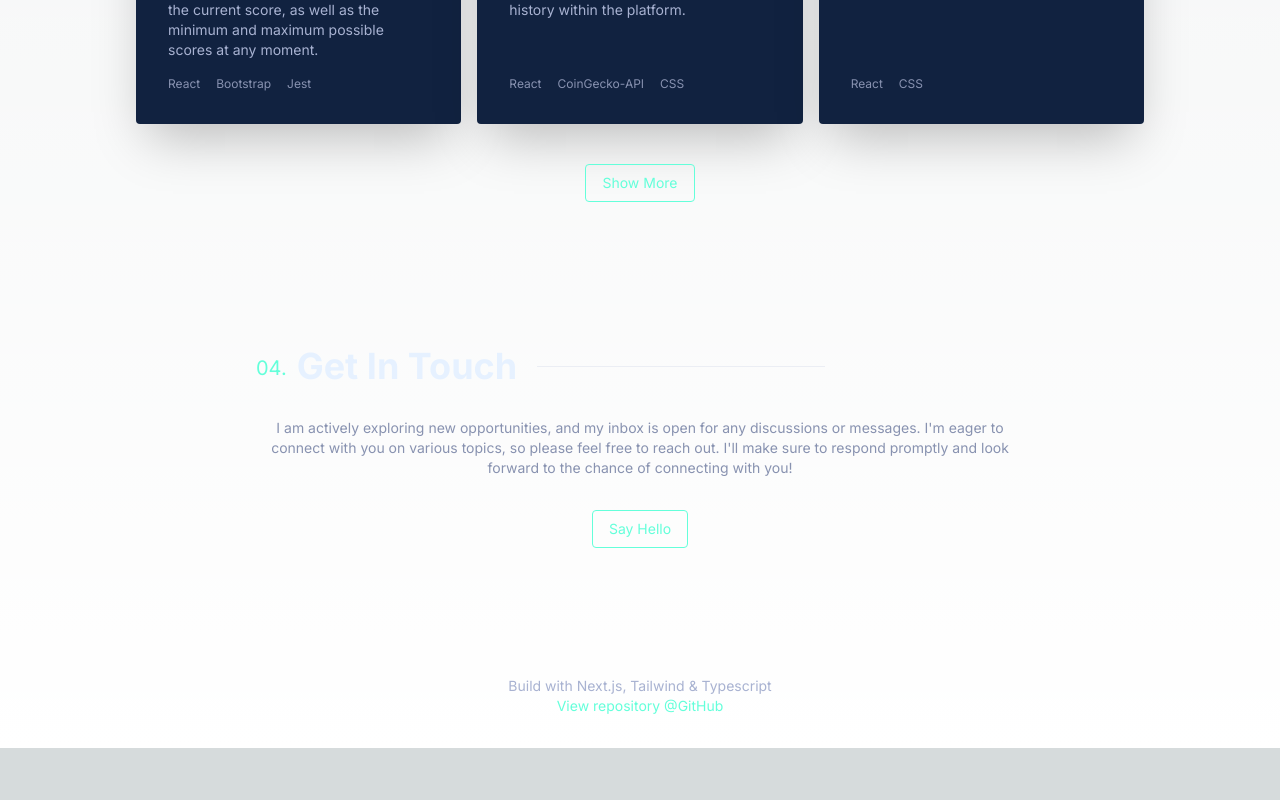
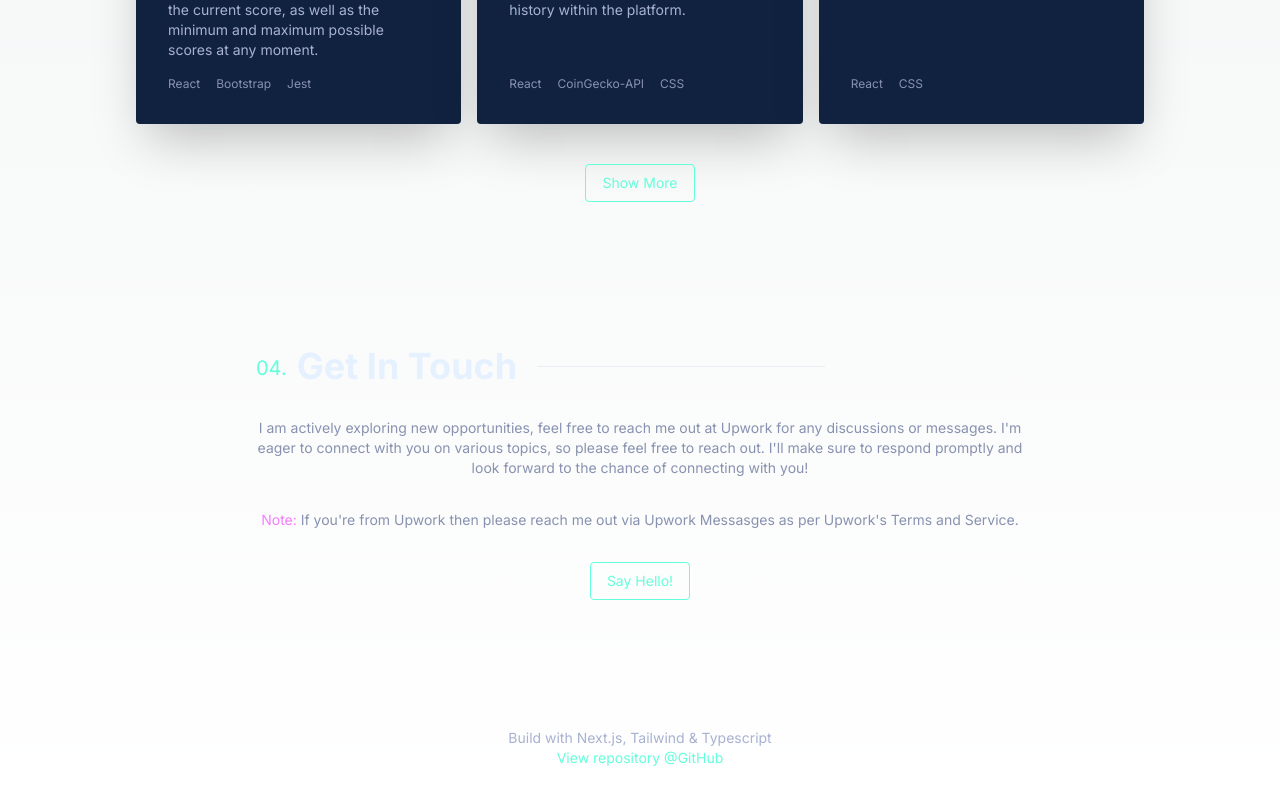
Before and after one commit to akash02ab/portfolio, a Next.js app: page / in a window 1280 px wide. Shown: the part 3301-4101 px from the top of the page. Before the commit the page ends 4049 px from the top, so only its background shows below. Built offline with nearby package versions, Linux system fonts and the light colour scheme.

Commit message:
update: add upwork link to say hello button

```diff
--- a/src/components/sections/contact.tsx
+++ b/src/components/sections/contact.tsx
@@ -3,18 +3,20 @@ import { availStyle, contactWrapper } from "../styles/contact.style";
 import Title from "../title";
 
 export default function Contact() {
-  const email = "akash02.ab@gmail.com";
-
   return (
     <section id="contact" className="max-w-5xl">
       <Title index="04">Get In Touch</Title>
       <div className={contactWrapper}>
         <p className={availStyle}>
-          I am actively exploring new opportunities, and my inbox is open for any discussions or messages. I&apos;m eager to connect with you on various topics, so please feel free to reach out. I&apos;ll make sure to respond promptly and look forward to the chance of connecting with you!
+          I am actively exploring new opportunities, feel free to reach me out at Upwork for any discussions or messages. I&apos;m eager to connect with you on various topics, so please feel free to reach out. I&apos;ll make sure to respond promptly and look forward to the chance of connecting with you!
         </p>
+        <p className={availStyle}><span className="text-pink">Note:</span> If you&apos;re from Upwork then please reach me out via Upwork Messasges as per Upwork&apos;s Terms and Service.</p>
         <Button>
-          <a href={`mailto:${email}`}>
-            Say Hello
+          <a
+            href="https://www.upwork.com/freelancers/~01a88d2143d5968304"
+            target="_blank"
+            rel="noreferrer">
+            Say Hello!
           </a>
         </Button>
       </div>
```
